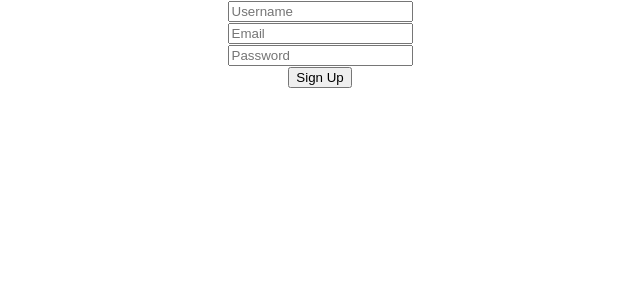
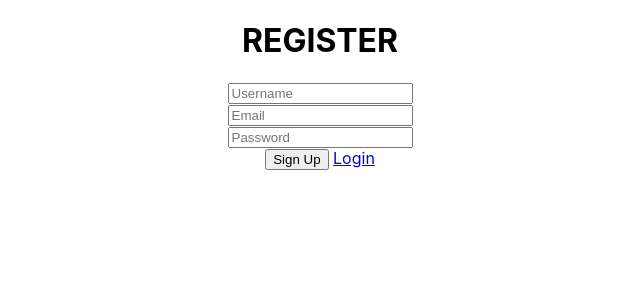
Before and after one commit to pratikpz18/Ping, a React (Create React App) app in the folder frontend/: page /register in a window 1280 px wide. Shown: the top 300 px of the page, without its empty margins (320-960 px from the left). Built offline with nearby package versions, Linux system fonts and the light colour scheme.

Commit message:
link to login page added

```diff
--- a/frontend/src/components/Registration.js
+++ b/frontend/src/components/Registration.js
@@ -142,6 +142,7 @@
 
     };
 
+
         render() {
 
             const {
@@ -160,8 +161,10 @@
                 return (<div><p>Loading...</p></div>);
             }
 
+            if (!token) {
                 return(
                     <div className="Registration">
+                        {' '}
                         <div className="status">
                             {' '}
                             {error && <Error message={ERROR_IN_REGISTRATION} />}
@@ -169,33 +172,51 @@
                             {register && <Message message={REGISTRATION_MESSAGE} />}
                             {' '}
                         </div>
+                        {' '}
+                        <div>
+                            <h1>REGISTER</h1>
+                        </div>
+                        {' '}
                         <div>
                             <input
                             type="username"
                             placeholder="Username"
+                            autoComplete="Username"
                             value={RegistrationUsername}
                             onChange={this.onTextboxChangeRegistrationUsername}
                             /><br />
                             <input
                             type="email"
                             placeholder="Email"
+                            autoComplete="Email"
                             value={RegistrationEmail}
                             onChange={this.onTextboxChangeRegistrationEmail}
                             /><br />
+                            {' '}
                             {fieldError.email && (
                             <div >{fieldError.email}</div>
                             )}
+                            {' '}
                             <input
                             type="password"
                             placeholder="Password"
                             value={RegistrationPassword}
+                            autoComplete="password"
                             onChange={this.onTextboxChangeRegistrationPassword}
                             /><br />
+                            {' '}
                             {fieldError.password && (
                             <div >{fieldError.password}</div>
                             )}
+                            {' '}
+                            {' '}
+                            <div>
                                 <button onClick={this.onSignUp}>Sign Up</button>
+                                {' '}
+                                <Link to="/login"> Login </Link>
                             </div>
+                            {' '}
+                        </div>{' '}
                         {' '}
                         {registerError &&
                             (<div>
@@ -204,7 +225,13 @@
                         }
                         {' '}
                     </div>
+                );
+            }
 
+            return (
+                <div>
+                  <p>Signed in</p>
+                </div>
               );
         }
 
```
Lines whose indentation alone changed are shown as unchanged.
